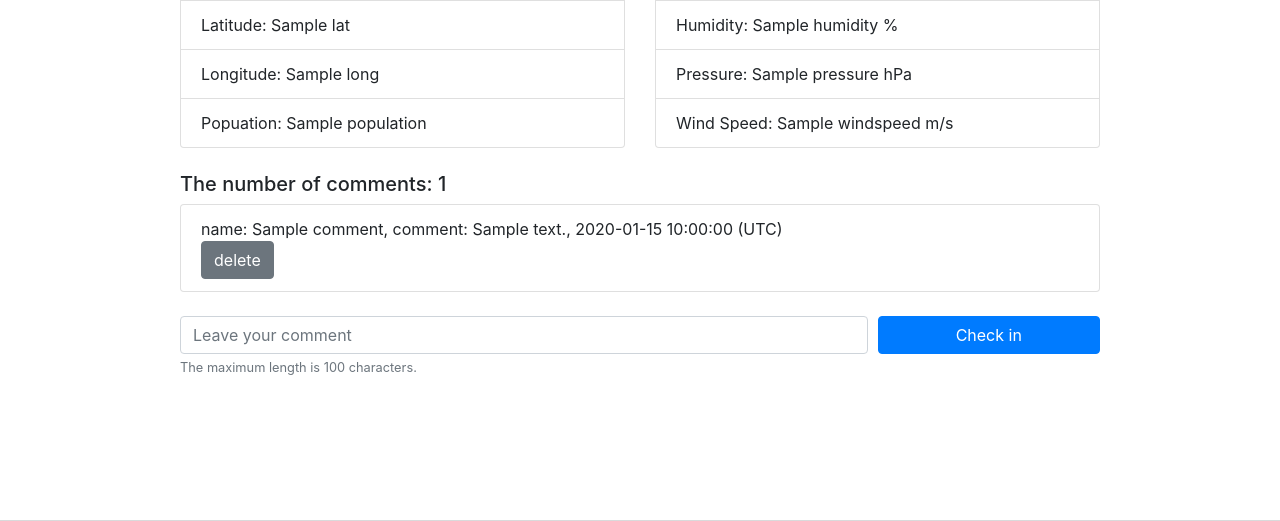
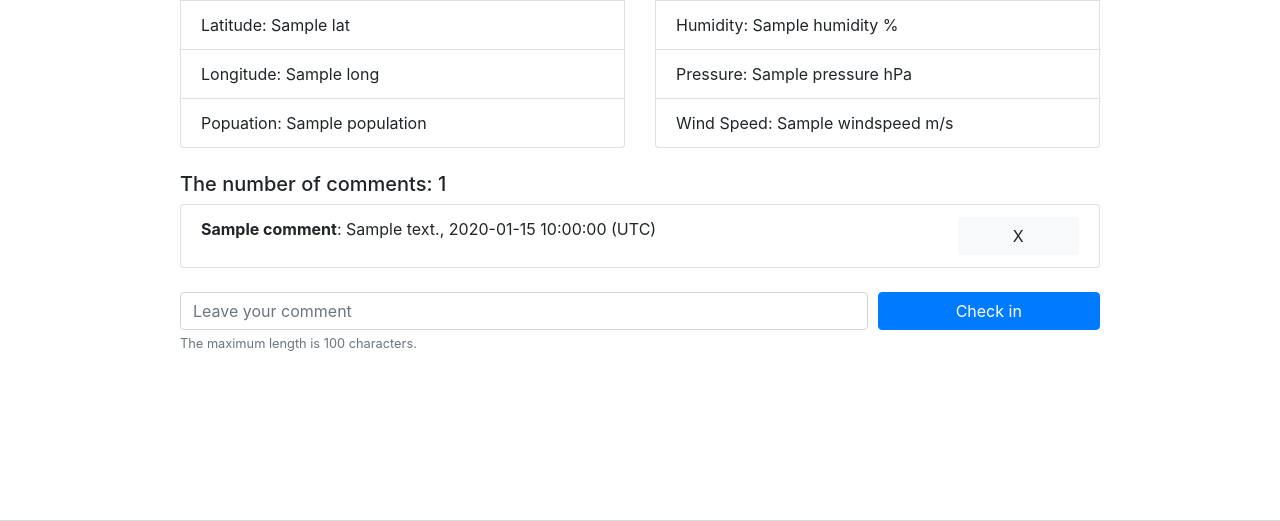
Before and after one commit to syntaxkim/project1-rainyday, a Flask app: template templates/location.html in a window 1280 px wide. Shown: the part 394-915 px from the top of the page. Run offline with Flask 2, Linux system fonts and the light colour scheme; the template is opened without the code that fills it: most values are stand-ins (such as "Sample title", 1, 10 or a date in 2020); parts of the project's set-up code (start-up, migrations or seed data) failed here and were passed over; some libraries are stand-ins or nearby versions.

Commit message:
comment delete button updated

```diff
--- a/templates/location.html
+++ b/templates/location.html
@@ -71,10 +71,16 @@
             {% for comment in comments %}
             {% set comment_id=comment.id %}
                 <li class="list-group-item">
-                    name: {{ comment.name }}, comment: {{ comment.comment }}, {{ comment.time }} (UTC)
-                    <form action="{{ url_for('delete', comment_id=comment_id) }}" method="POST" class="delete">
-                        <button type="submit" class="btn btn-secondary" name="comment_id" value="{{ comment_id }}">delete</button>
-                    </form>
+                    <div class="row">
+                        <div class="col-10">
+                            <strong>{{ comment.name }}</strong>: {{ comment.comment }}, {{ comment.time }} (UTC)
+                        </div>
+                        <div class="col-2">
+                            <form action="{{ url_for('delete', comment_id=comment_id) }}" method="POST" class="delete">
+                                <button type="submit" class="btn btn-light btn-block" name="comment_id" value="{{ comment_id }}">X</button>
+                            </form>
+                        </div>
+                    </div>
                 </li>
             {% endfor %}
             </ul>
```
